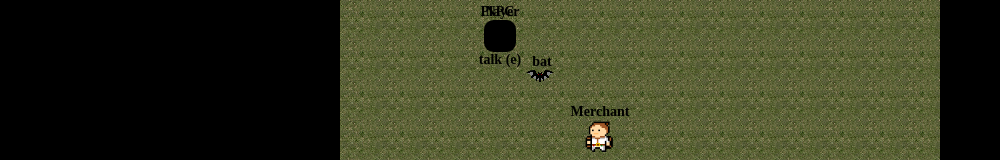
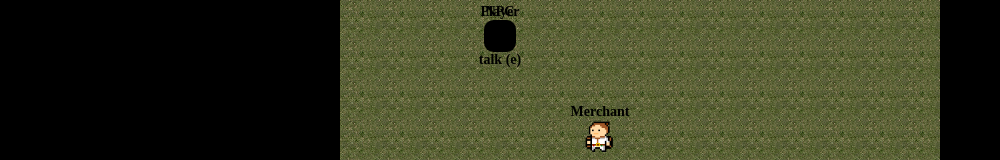
Before and after one commit to MatthesSt/storyGame, a Vue app: page / in a window 1280 px wide. Shown: the part 324-484 px from the top of the page, without its empty margins (0-1000 px from the left). Built offline with nearby package versions, Linux system fonts and the light colour scheme.

Commit message:
enemy now only move when in your area

```diff
--- a/src/area.ts
+++ b/src/area.ts
@@ -28,7 +28,6 @@ export const areas = ref<
     width: 15,
     height: 10,
     npcs: [1, 2],
-    enemies: [1],
     floorImage: "environment/spawn_floor.png",
     portals: [
       {
@@ -44,6 +43,7 @@ export const areas = ref<
     width: 15,
     height: 10,
     npcs: [],
+    enemies: [1],
     floorImage: "environment/town_floor.png",
     portals: [
       {
--- a/src/enemy.ts
+++ b/src/enemy.ts
@@ -2,37 +2,49 @@ import { createInventoryWithItems, entityFactory } from "./utils";
 import {player} from "./player"
 import { Entity } from "./types";
 import { ref } from "vue";
+import { areas, currentArea } from "./area";
 
 export const enemies= ref<Entity[]>([
    entityFactory({
-    id: 1,
+    id: 0,
     name: "bat",
     x: 200,
     y: 200,
     height: 12,
     width: 28,
-    movespeed: 0.1,
-    lookRadius:50,
+    movespeed: 0.1, //schnell genug zum sehen aber langsam genug zum weglaufen können
+    lookRadius:100,
     image: "enemy/bat.png",
   }),
+  entityFactory({
+    id: 1,
+    name: "slime",
+    x: 220,
+    y: 220,
+    height: 28,
+    width: 26,
+    movespeed: 0.1, //schnell genug zum sehen aber langsam genug zum weglaufen können
+    lookRadius:100,
+    image: "enemy/slime.png",
+  })
 ]);
 
 const gameTicks = ref(0);
 const ticksPerSecond = 24;
 
-const playerInputInterval = setInterval(() => {
+const enemyInterval = setInterval(() => {
     gameTicks.value++;
       if (gameTicks.value % 2 == 0) moveEnemy();
   }, 1000 / ticksPerSecond);
 
 export function moveEnemy() {
-if (!enemies) return
+if (!areas.value[currentArea.value].enemies?.length) return
 let closeEnemies = enemies.value.filter((e)=> distanceCalculator(player.value.x, player.value.y, e.x, e.y)< e.lookRadius  )
 if (!closeEnemies.length) return
-console.log("close enemies:",closeEnemies)
-for (let e= 0;e<closeEnemies.length; e++ ){
-    closeEnemies[e].x += (player.value.x - closeEnemies[e].x) *closeEnemies[e].movespeed
-    closeEnemies[e].y += (player.value.y - closeEnemies[e].y) *closeEnemies[e].movespeed
+for (let enemy of closeEnemies){
+    console.log("enemy moved")
+    enemy.x += (player.value.x - enemy.x) *enemy.movespeed
+    enemy.y += (player.value.y - enemy.y) *enemy.movespeed
 
 }
 }
@@ -41,6 +53,3 @@ function distanceCalculator(enemyTargetX:number, enemyTargetY:number, enemyX:num
     const entfernung = Math.sqrt((enemyTargetY -enemyY) **2 + (enemyTargetX -enemyX) **2 );
     return entfernung;
   }
-
-
-distanceCalculator(10, 10, 10, 10);
```
Also changed, not shown: public/enemy/slime.png (added).
